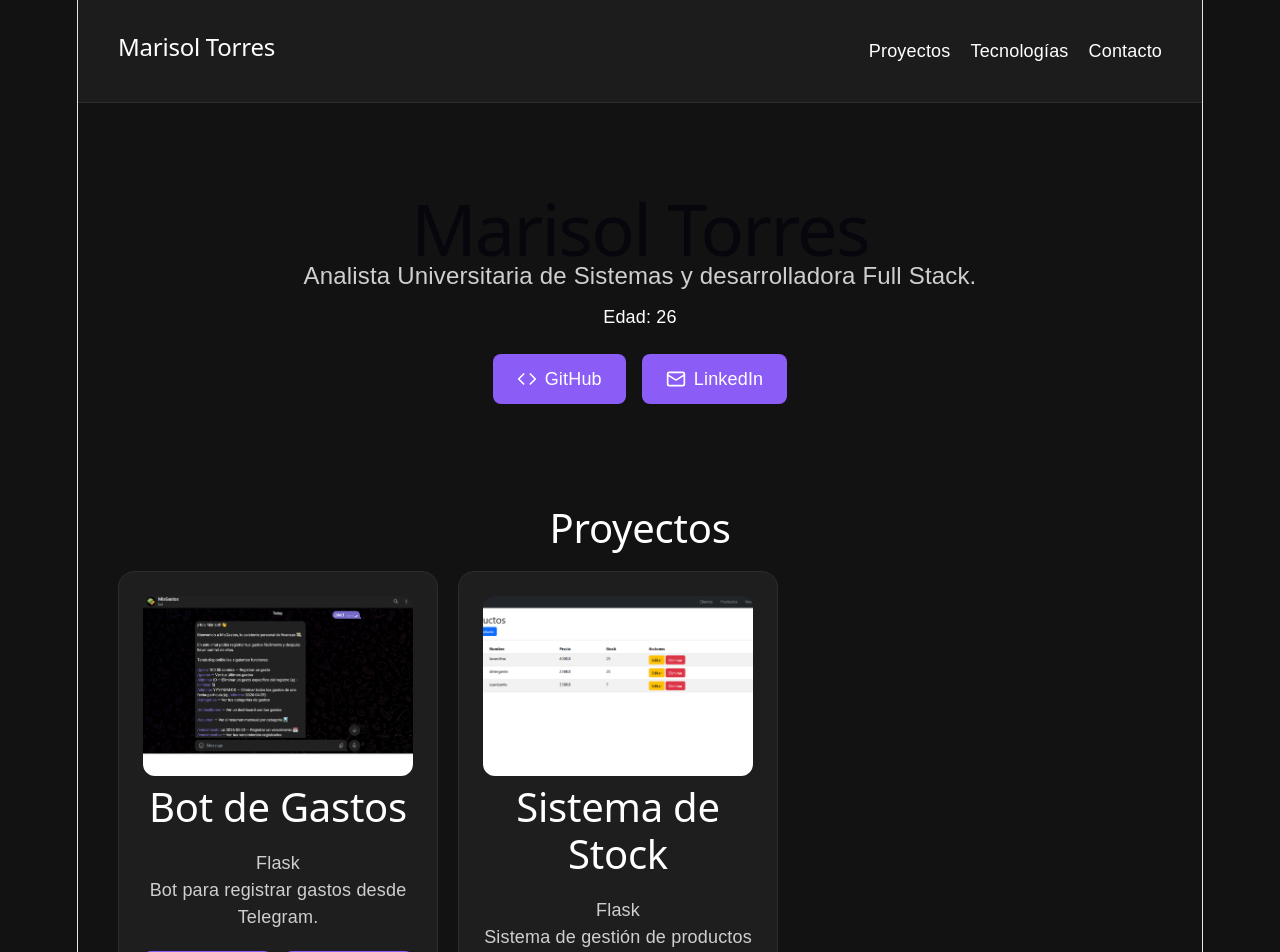
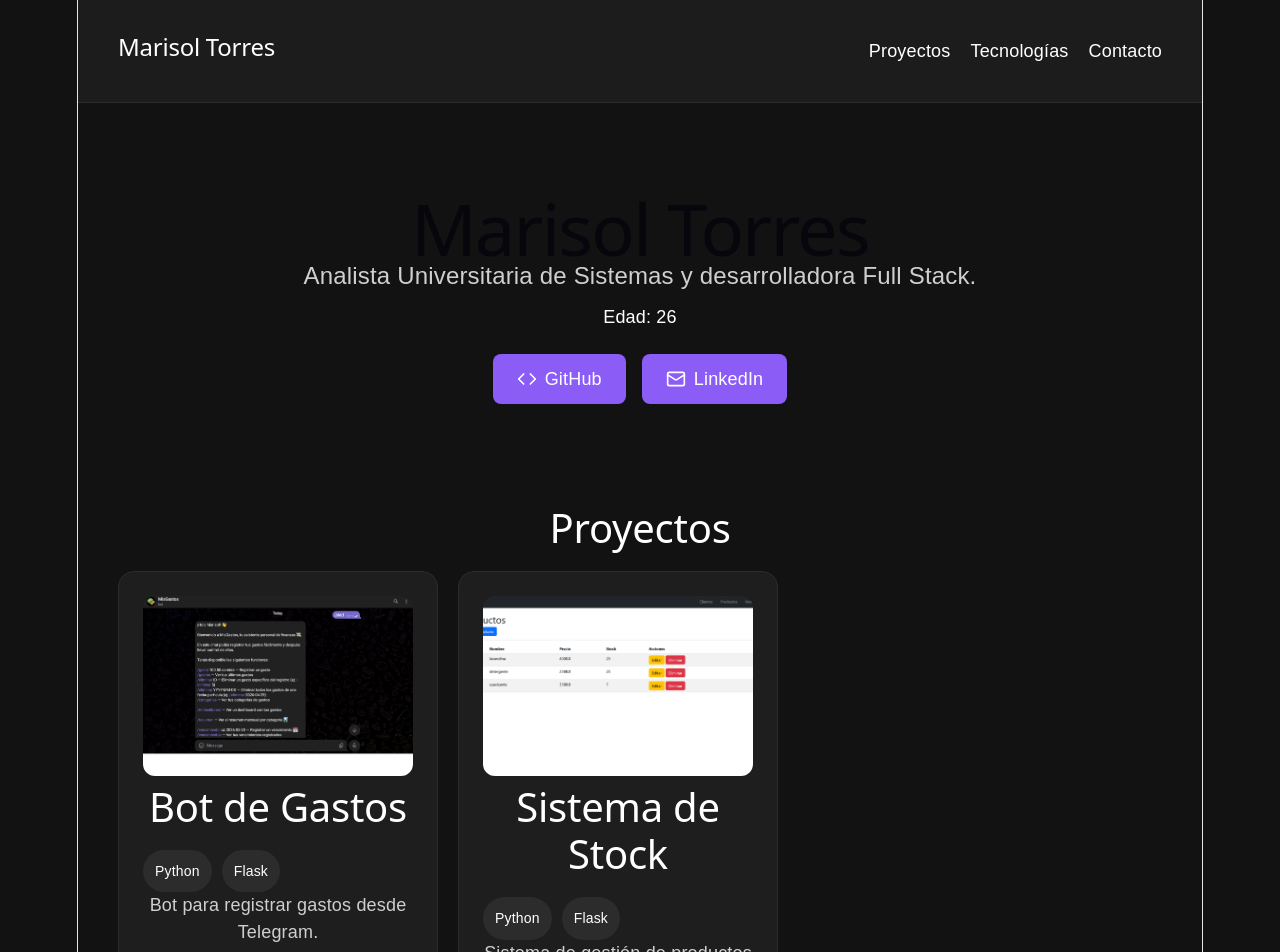
Before and after one commit to marisoltorres99/portfolio-web, a React (Vite) app: page / in a window 1280 px wide. Shown: the top 952 px of the page. Built offline with nearby package versions, Linux system fonts and the light colour scheme.

Commit message:
agrego animaciones

```diff
--- a/src/App.css
+++ b/src/App.css
@@ -1,3 +1,7 @@
+html {
+  scroll-behavior: smooth;
+}
+
 * {
   box-sizing: border-box;
 }
--- a/src/App.jsx
+++ b/src/App.jsx
@@ -13,7 +13,7 @@ function App() {
       id: 1,
       titulo: "Bot de Gastos",
       descripcion: "Bot para registrar gastos desde Telegram.",
-      tecnologias: "Flask",
+      tecnologias: ["Python", "Flask"],
       imagen: botGastosImg,
       github: "https://github.com/lizastrappini/GastoBot",
       demo: "https://t.me/misgastosappbot"
@@ -22,7 +22,7 @@ function App() {
       id: 2,
       titulo: "Sistema de Stock",
       descripcion: "Sistema de gestión de productos y ventas en Flask.",
-      tecnologias: "Flask",
+      tecnologias: ["Python", "Flask"],
       imagen: sistemaStockImg,
       github: "https://github.com/marisoltorres99/GestionStock",
       demo: "https://gestion-de-stock-49il.onrender.com/"
@@ -39,7 +39,6 @@ function App() {
             nombre="Marisol Torres"
             descripcion="Analista Universitaria de Sistemas y desarrolladora Full Stack."
             edad={26}
-            tecnologia="Python"
           />
 
           <section id="proyectos" className="projects-section">
--- a/src/components/Hero.css
+++ b/src/components/Hero.css
@@ -8,6 +8,22 @@
   color: white;
 
   padding: 80px 40px 60px;
+
+  animation: fadeIn 1s ease;
+}
+
+@keyframes fadeIn {
+
+  from {
+    opacity: 0;
+    transform: translateY(20px);
+  }
+
+  to {
+    opacity: 1;
+    transform: translateY(0);
+  }
+
 }
 
 .hero-title {
--- a/src/components/Navbar.css
+++ b/src/components/Navbar.css
@@ -31,6 +31,7 @@
 .navbar-links a {
   color: white;
   text-decoration: none;
+  transition: 0.3s;
 }
 
 .navbar-links a:hover {
--- a/src/components/ProjectCard.css
+++ b/src/components/ProjectCard.css
@@ -12,12 +12,30 @@
   border: 1px solid #2c2c2c;
 
   transition: 0.3s;
+
+  animation: fadeUp 0.8s ease;
+}
+
+@keyframes fadeUp {
+
+  from {
+    opacity: 0;
+    transform: translateY(30px);
+  }
+
+  to {
+    opacity: 1;
+    transform: translateY(0);
+  }
+
 }
 
 .project-card:hover {
   transform: translateY(-5px);
 
   border-color: #8b5cf6;
+
+  box-shadow: 0 0 20px rgba(139, 92, 246, 0.3);
 }
 
 .project-card h2 {
@@ -68,4 +86,29 @@
 
 .project-buttons a:hover {
   background-color: #7c3aed;
+  transform: translateY(-2px);
 }
+
+.tech-tags {
+  display: flex;
+
+  flex-wrap: wrap;
+
+  gap: 10px;
+
+  margin-top: 10px;
+}
+
+.tech-tags span {
+  background-color: #2c2c2c;
+
+  padding: 8px 12px;
+
+  border-radius: 999px;
+
+  font-size: 14px;
+}
+
+.project-card:hover .project-image {
+  transform: scale(1.03);
+}
--- a/src/components/ProjectCard.jsx
+++ b/src/components/ProjectCard.jsx
@@ -7,7 +7,17 @@ function ProjectCard({ titulo, descripcion, tecnologias, imagen, github, demo })
 
       <h2>{titulo}</h2>
 
-      <p>{tecnologias}</p>
+      <div className="tech-tags">
+
+        {
+          tecnologias.map((tech) => (
+            <span key={tech}>
+              {tech}
+            </span>
+          ))
+        }
+
+      </div>
 
       <p>{descripcion}</p>
 
```
